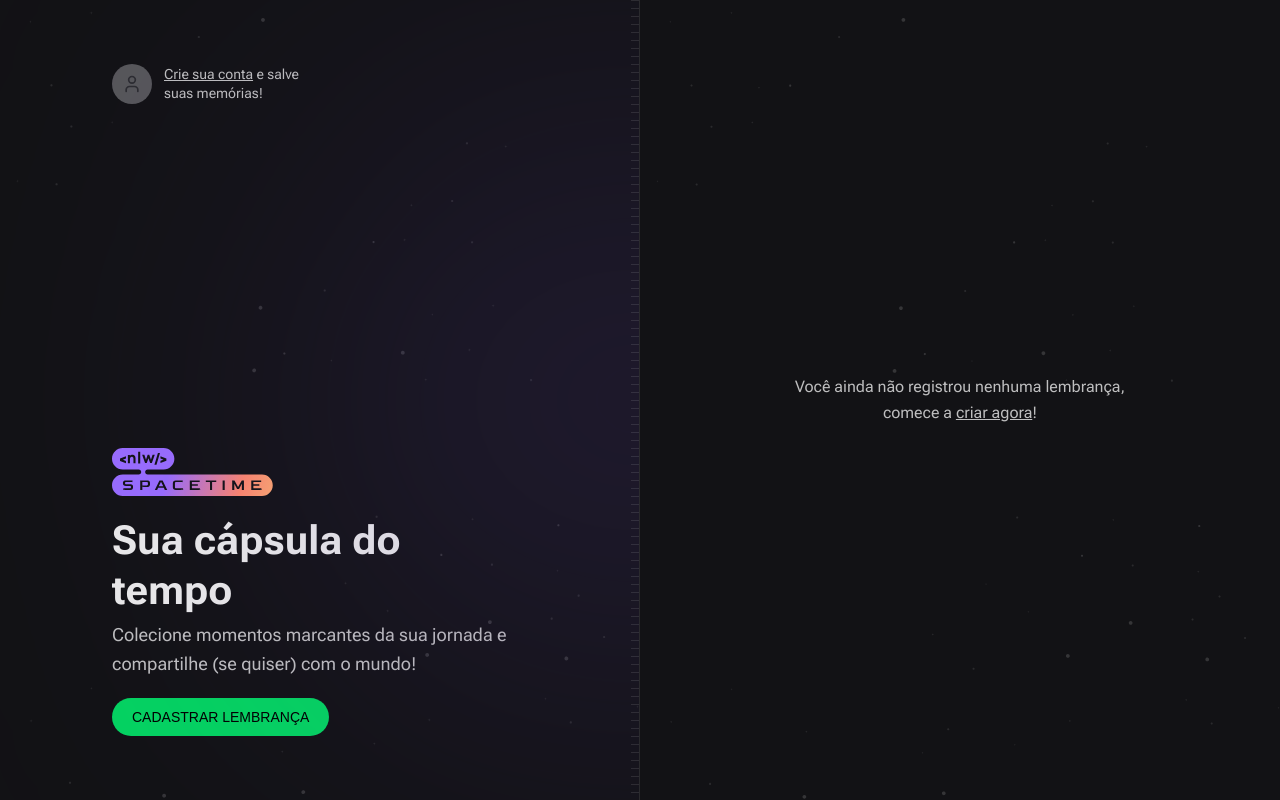
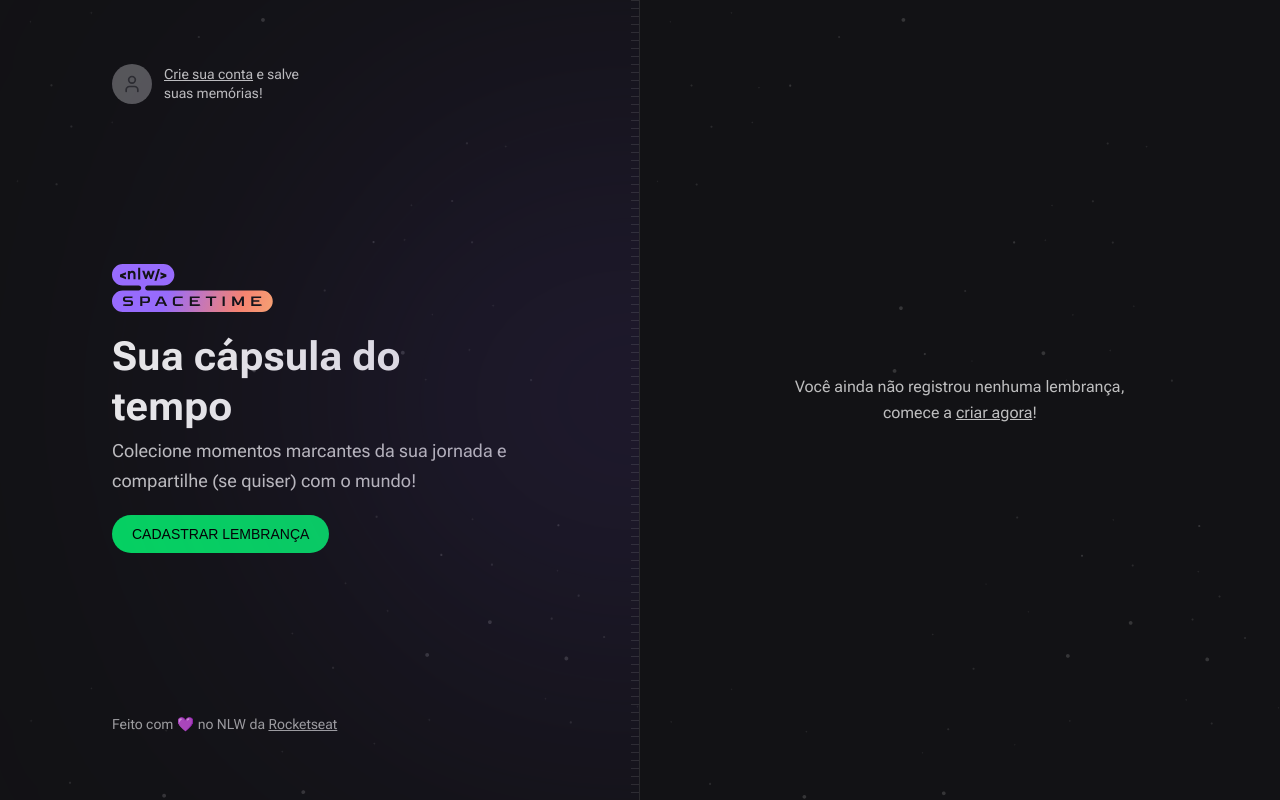
Before and after one commit to wallacewolv/nlw-spacetime-frontend, a Next.js app: page / in a window 1280 px wide. Built offline with nearby package versions, Linux system fonts and the light colour scheme; a web font is replaced by a local one.

Commit message:
feat: Criando o copyright

```diff
--- a/src/app/page.tsx
+++ b/src/app/page.tsx
@@ -50,6 +50,19 @@ export default function Home() {
             CADASTRAR LEMBRANÇA
           </a>
         </div>
+
+        {/** Copyright */}
+        <div className="text-sm leading-relaxed text-gray-200">
+          Feito com 💜 no NLW da{' '}
+          <a
+            target="_blank"
+            rel="noreferrer"
+            className="underline hover:text-gray-100"
+            href="https://www.rocketseat.com.br/"
+          >
+            Rocketseat
+          </a>
+        </div>
       </div>
 
       {/** Right */}
```
